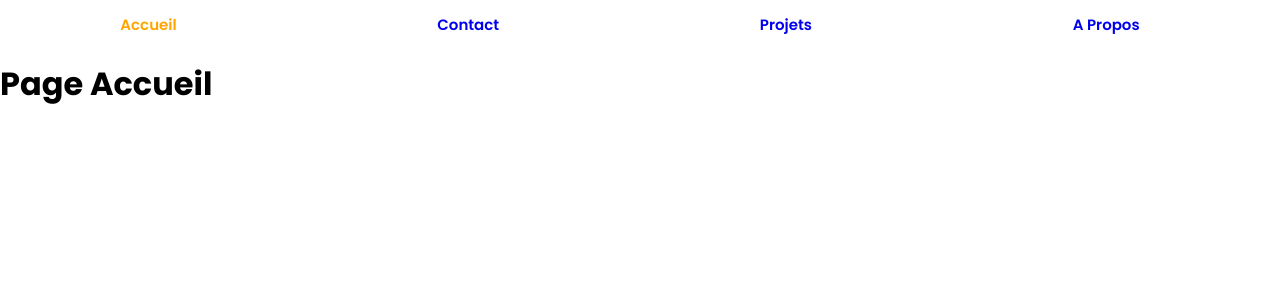
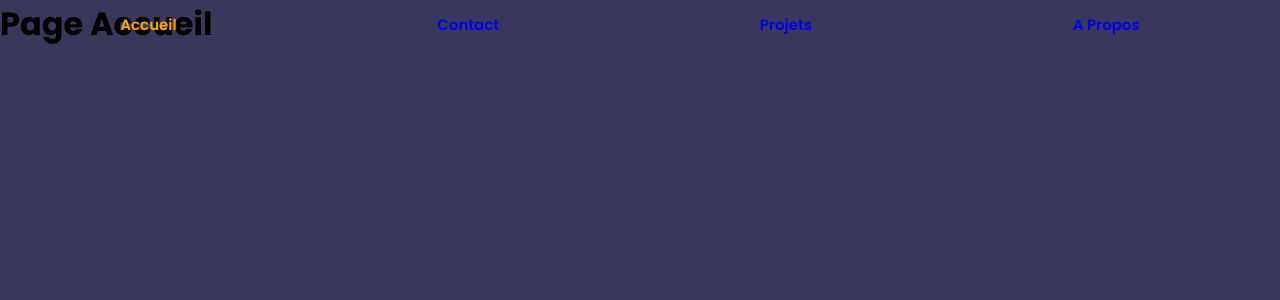
Before and after one commit to LaWass1864/portFolio, a React (Create React App) app: page /Accueil in a window 1280 px wide. Shown: the top 300 px of the page. Built offline with nearby package versions, Linux system fonts and the light colour scheme.

Commit message:
nav style ok

```diff
--- a/src/App.js
+++ b/src/App.js
@@ -1,31 +1,25 @@
 import React from 'react';
-import { BrowserRouter, Route, Routes } from 'react-router-dom';
-import Home from './pages/Home';
+import { BrowserRouter as Router, Route, Routes } from 'react-router-dom';
+import Navigation from './components/Navigation';
 import Accueil from './pages/Accueil';
 import Contact from './pages/Contact';
+import Apropos from './pages/Apropos';
 import Projets from './pages/Projets';
-import Apropos from './pages/Apropos';
-
-
 
 const App = () => {
   return (
-      <BrowserRouter>
-
-        {/* Enveloppez toutes les Routes à l'intérieur de cette balise parente */}
+    <Router>
       <div>
+        <Navigation />
         <Routes>
-            {/* les chemins */}
-            <Route path='/' element={<Home />} />
-            <Route path='/Accueil' element={<Accueil />} />
-            <Route path='/Contact' element={<Contact />} />
-            <Route path='/Projets' element={<Projets />} />
-            <Route path='/Apropos' element={<Apropos />} />
+          <Route path="/Accueil" element={<Accueil />} />
+          <Route path="/Contact" element={<Contact />} />
+          <Route path="/APropos" element={<Apropos />} />
+          <Route path="/Projets" element={<Projets />} />
+          {/* Ajoutez d'autres routes ici */}
         </Routes>
       </div>
-
-
-      </BrowserRouter>
+    </Router>
   );
 };
 
--- a/src/pages/Accueil.js
+++ b/src/pages/Accueil.js
@@ -1,13 +1,11 @@
 import React from 'react';
-import Navigation from "../components/Navigation";
+
 
 const Accueil = () => {
     return (
-
-        <div>
-            <Navigation />
-            <h1> Page Accueil</h1>
-        </div>
+        <main className="accueil-background">
+                <h1> Page Accueil</h1>
+        </main>
     );
 };
 
--- a/src/pages/Apropos.js
+++ b/src/pages/Apropos.js
@@ -1,11 +1,10 @@
 import React from 'react';
-import Navigation from '../components/Navigation';
+
 
 
 const Apropos = () => {
     return (
         <div>
-       <Navigation />
          <h1> Page A propos</h1>
          </div>
     );
--- a/src/pages/Contact.js
+++ b/src/pages/Contact.js
@@ -1,11 +1,11 @@
 import React from 'react';
-import Navigation from '../components/Navigation';
+
 
 
 const Contact = () => {
     return (
         <div>
-            <Navigation />
+
             <h1>Page Contact</h1>
         </div>
     );
--- a/src/pages/Projets.js
+++ b/src/pages/Projets.js
@@ -1,10 +1,10 @@
 import React from 'react';
-import Navigation from '../components/Navigation';
+
 
 const Projets = () => {
     return (
         <div>
-            <Navigation />
+
             <h1>Page projets</h1>
         </div>
     );
--- a/src/styles/_settings.scss
+++ b/src/styles/_settings.scss
@@ -17,19 +17,21 @@ $font2: "Poppins", sans-serif;
   outline: none;
   border: none;
   text-decoration: none;
-
 }
 
 body {
   font-family: $font2;
+  height: 100vh;
+  overflow: hidden;
+
+  .accueil-background {
+    background:#39375B;
+    min-height: 100vh;
+  }
 
 }
 
 // page accueil
-.background-accueil {
-  background-color: #39375B;
-}
-
 //  bouton page d'accueil
 .square_btn {
   position: relative;
--- a/src/styles/component/_navigation.scss
+++ b/src/styles/component/_navigation.scss
@@ -1,5 +1,10 @@
 .navigation {
-  height: 60px;
+  position: absolute;
+  left: 0;
+  right: 0;
+  margin-left: auto;
+  margin-right: auto;
+
 
   ul {
     display: flex;
```
Lines whose indentation alone changed are shown as unchanged.
